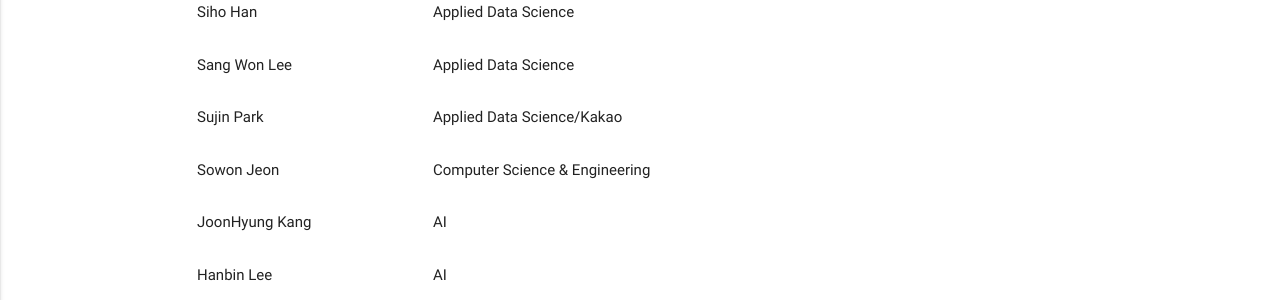
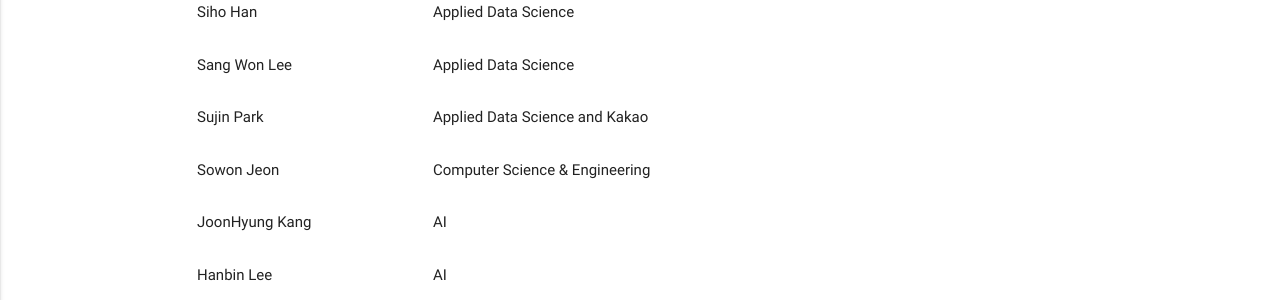
Before and after one commit to Yurim990507/DASH-Lab.github.io, a Jekyll site: the page built from example3.md, in a window 1280 px wide and 900 px high, scrolled down 946 px. Shown: the part 152-452 px from the top of the window. Built offline with Jekyll 4.4.1, drawn with Linux system fonts in a browser that asks for light colours.

Commit message:
Update example3.md

```diff
--- a/example3.md
+++ b/example3.md
@@ -91,7 +91,7 @@ permalink: /Members/
                 <tr>
                 <tr>
                   <td>Sujin Park</td>
-                  <td>Applied Data Science/Kakao</td>
+                  <td>Applied Data Science and Kakao</td>
                   <td> </td>
                 </tr>
                 <tr>
```
